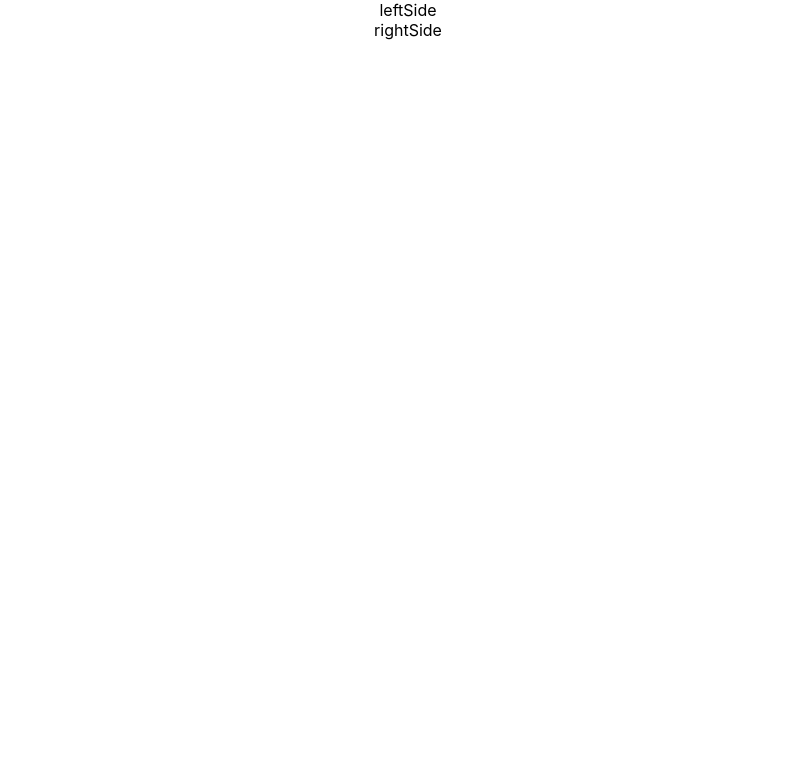
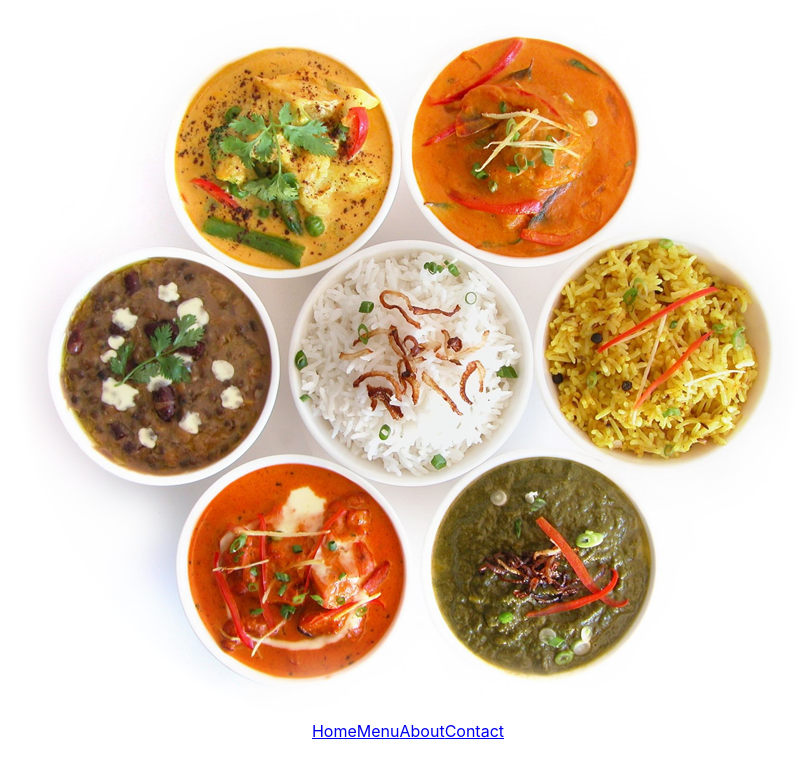
Before and after one commit to patricio0312rev/react-food-order-app, a React (Create React App) app: page / in a window 1280 px wide. Shown: the top 778 px of the page, without its empty margins (232-1037 px from the left). Built offline with nearby package versions, Linux system fonts and the light colour scheme.

Commit message:
Configurando Router en App.js y configurando Links en componente Navbar

```diff
--- a/src/App.js
+++ b/src/App.js
@@ -1,10 +1,15 @@
 import './App.css';
+
 import Navbar from './components/navbar/navbar.component';
+import { BrowserRouter as Router, Switch, Route,  } from 'react-router-dom';
+
 
 function App() {
   return (
     <div className="App">
-      <Navbar />
+      <Router>
+        <Navbar />
+      </Router>
     </div>
   );
 }
--- a/src/components/navbar/navbar.component.jsx
+++ b/src/components/navbar/navbar.component.jsx
@@ -1,15 +1,20 @@
 import React from 'react';
 import './navbar.styles.scss';
+import logo from '../../assets/logo.png';
+import { Link } from 'react-router-dom';
 
 const Navbar = () => {
     return(
         <div className="navbar">
             <div className="leftSide">
-                leftSide
+                <img src={logo} />
             </div>
 
             <div className="rightSide">
-                rightSide
+                <Link to="/" >Home</Link>
+                <Link to="/" >Menu</Link>
+                <Link to="/" >About</Link>
+                <Link to="/" >Contact</Link>
             </div>
         </div>
     );
```
